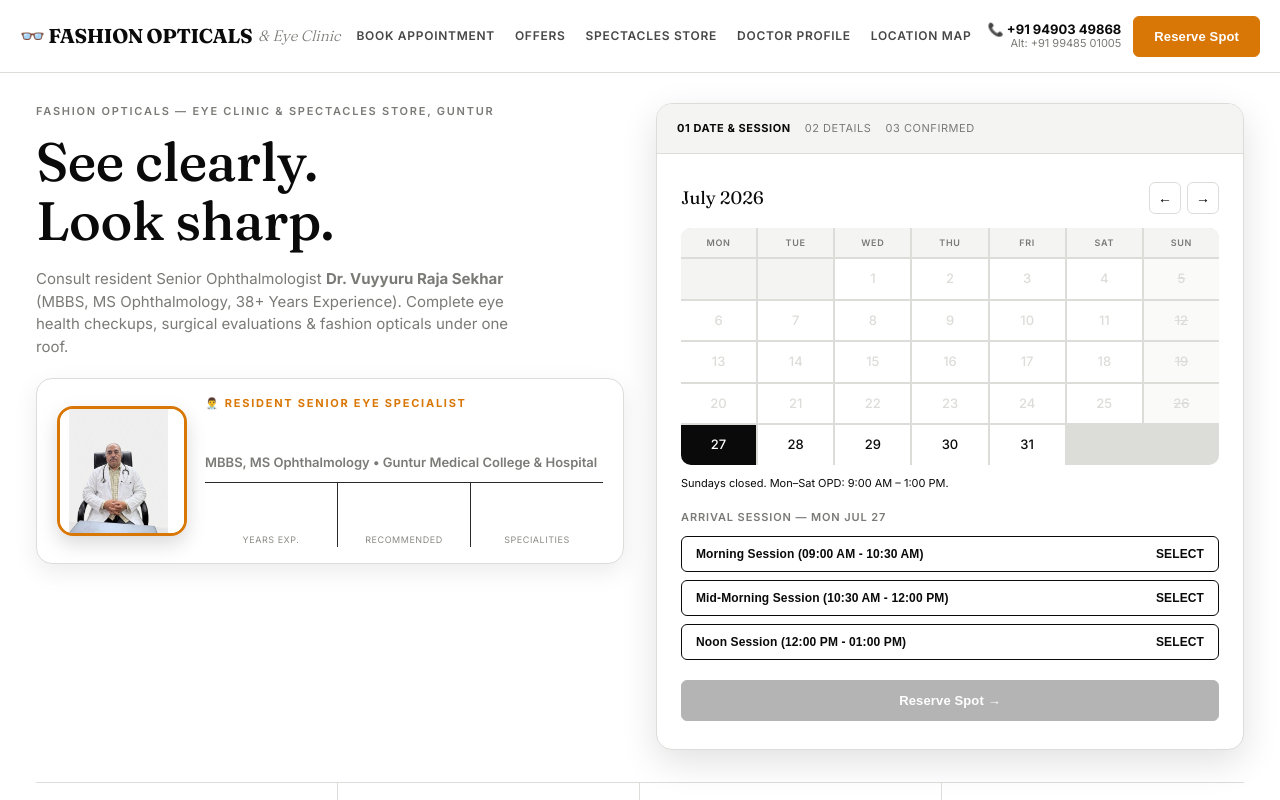
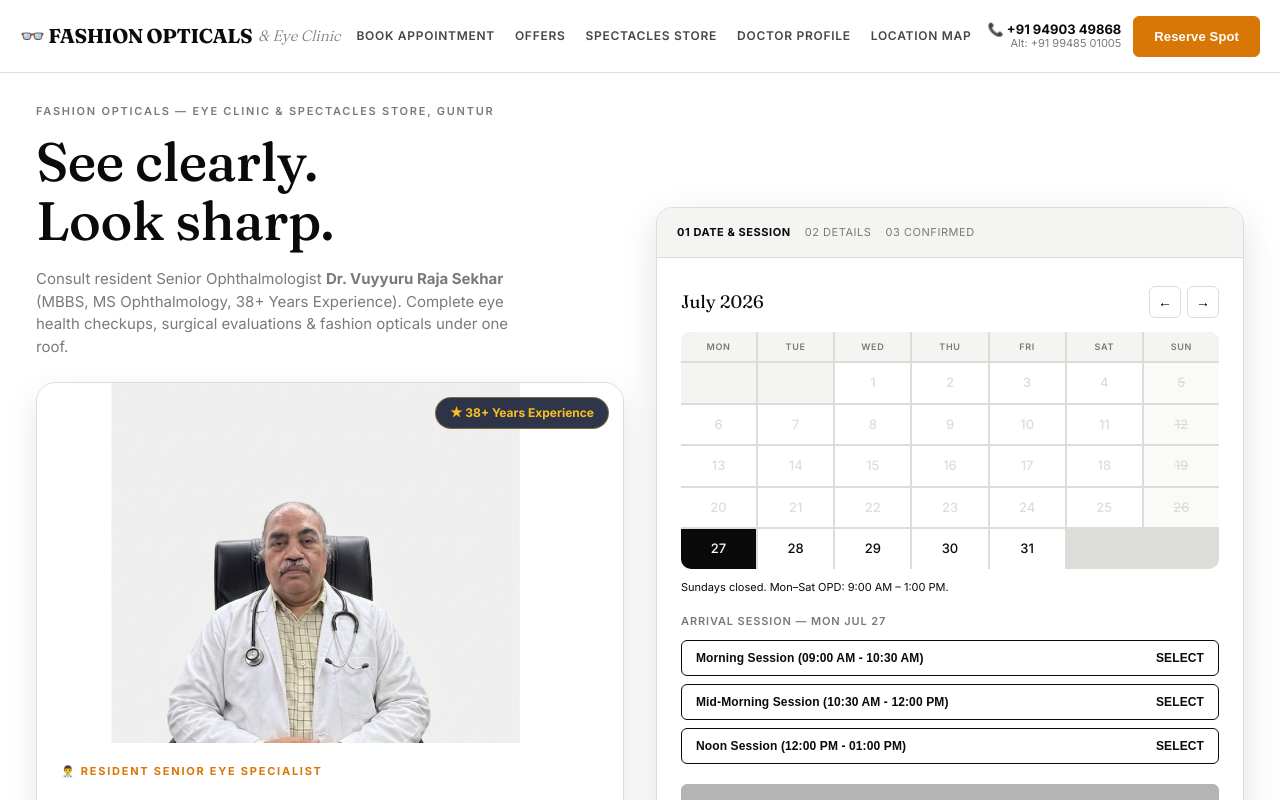
Before and after one commit to fazalshai/fashionopticals, a React (Vite) app: page / in a window 1280 px wide. Shown: the top 800 px of the page. Built offline with nearby package versions, Linux system fonts and the light colour scheme.

Commit message:
Enlarge Doctor portrait picture in hero section to full-width 360px spotlight card for maximum visibility

```diff
--- a/src/App.jsx
+++ b/src/App.jsx
@@ -350,30 +350,36 @@
                     Consult resident Senior Ophthalmologist <strong>Dr. Vuyyuru Raja Sekhar</strong> (MBBS, MS Ophthalmology, 38+ Years Experience). Complete eye health checkups, surgical evaluations &amp; fashion opticals under one roof.
                   </p>
 
-                  {/* DOCTOR SPOTLIGHT PHOTO CARD (HERO TOP FOLD) */}
-                  <div className="doctor-card" style={{ display: 'flex', gap: '18px', alignItems: 'center', flexWrap: 'wrap', marginTop: '20px', padding: '16px 20px', border: '1px solid var(--line)', borderRadius: '16px', background: 'var(--paper)', boxShadow: '0 8px 24px rgba(0,0,0,0.08)' }}>
-                    <img
-                      src={doctorImg}
-                      alt="Dr. Vuyyuru Raja Sekhar"
-                      style={{ width: '130px', height: '130px', borderRadius: '16px', objectFit: 'cover', objectPosition: 'center top', border: '3px solid var(--accent-gold)', boxShadow: '0 8px 20px rgba(0,0,0,0.15)', flexShrink: 0 }}
-                    />
-                    <div style={{ flex: 1, minWidth: '200px' }}>
-                      <div className="eyebrow" style={{ color: 'var(--accent-gold)', fontWeight: 700 }}>👨‍⚕️ Resident Senior Eye Specialist</div>
-                      <h2 style={{ fontSize: '22px', margin: '4px 0', fontFamily: 'Fraunces, serif' }}>{DOCTOR_INFO.name}</h2>
-                      <div className="cred" style={{ fontSize: '13px', color: 'var(--gray)', fontWeight: 600, marginBottom: '10px' }}>{DOCTOR_INFO.qualifications} • {DOCTOR_INFO.affiliation}</div>
+                  {/* LARGE PROMINENT DOCTOR SPOTLIGHT CARD */}
+                  <div className="doctor-card" style={{ marginTop: '24px', padding: '0', border: '1px solid var(--line)', borderRadius: '20px', background: 'var(--paper)', boxShadow: '0 12px 32px rgba(0,0,0,0.1)', overflow: 'hidden' }}>
+                    <div style={{ position: 'relative', width: '100%', height: '360px', overflow: 'hidden', background: '#e2e8f0' }}>
+                      <img
+                        src={doctorImg}
+                        alt="Dr. Vuyyuru Raja Sekhar"
+                        style={{ width: '100%', height: '100%', objectFit: 'cover', objectPosition: 'center 15%', display: 'block' }}
+                      />
+                      <div style={{ position: 'absolute', top: '14px', right: '14px', background: 'rgba(11, 19, 43, 0.85)', backdropFilter: 'blur(8px)', color: '#fbbf24', padding: '6px 14px', borderRadius: '20px', fontSize: '12px', fontWeight: 700, display: 'flex', alignItems: 'center', gap: '6px', border: '1px solid rgba(251, 191, 36, 0.4)' }}>
+                        <span>★ 38+ Years Experience</span>
+                      </div>
+                    </div>
 
-                      <div className="stat-row">
+                    <div style={{ padding: '20px 24px' }}>
+                      <div className="eyebrow" style={{ color: 'var(--accent-gold)', fontWeight: 700, marginBottom: '4px' }}>👨‍⚕️ Resident Senior Eye Specialist</div>
+                      <h2 style={{ fontSize: '24px', margin: '2px 0 6px 0', fontFamily: 'Fraunces, serif', color: 'var(--primary-navy)' }}>{DOCTOR_INFO.name}</h2>
+                      <div className="cred" style={{ fontSize: '13px', color: 'var(--gray)', fontWeight: 600, marginBottom: '16px' }}>{DOCTOR_INFO.qualifications} • {DOCTOR_INFO.affiliation}</div>
+
+                      <div className="stat-row" style={{ display: 'grid', gridTemplateColumns: 'repeat(3, 1fr)', gap: '12px', paddingTop: '14px', borderTop: '1px solid var(--line)' }}>
                         <div className="stat">
-                          <div className="num">38+</div>
-                          <div className="label">Years exp.</div>
+                          <div className="num" style={{ fontSize: '20px', fontWeight: 800, color: 'var(--primary-navy)' }}>38+</div>
+                          <div className="label" style={{ fontSize: '11px', color: 'var(--gray)' }}>Years exp.</div>
                         </div>
                         <div className="stat">
-                          <div className="num">97%</div>
-                          <div className="label">Recommended</div>
+                          <div className="num" style={{ fontSize: '20px', fontWeight: 800, color: 'var(--accent-gold)' }}>97%</div>
+                          <div className="label" style={{ fontSize: '11px', color: 'var(--gray)' }}>Recommended</div>
                         </div>
                         <div className="stat">
-                          <div className="num">4</div>
-                          <div className="label">Specialities</div>
+                          <div className="num" style={{ fontSize: '20px', fontWeight: 800, color: '#0284c7' }}>4</div>
+                          <div className="label" style={{ fontSize: '11px', color: 'var(--gray)' }}>Specialities</div>
                         </div>
                       </div>
                     </div>
```
